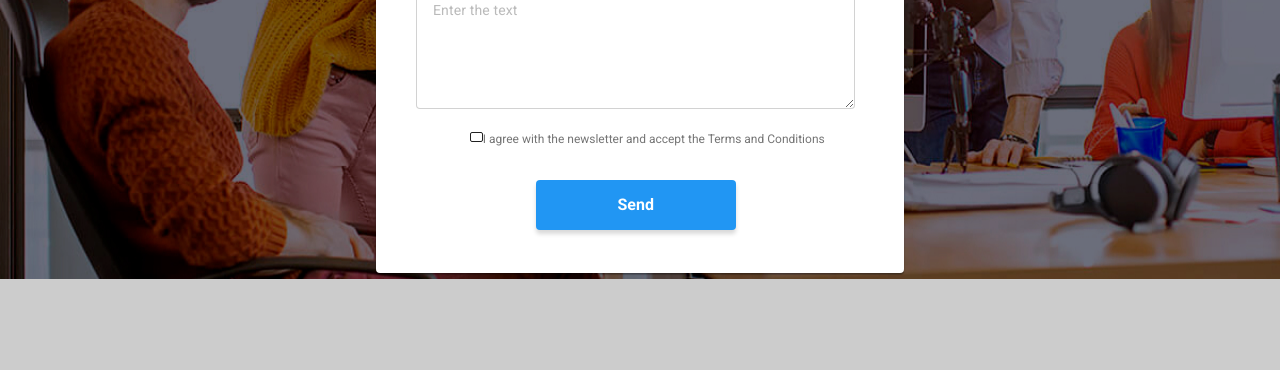
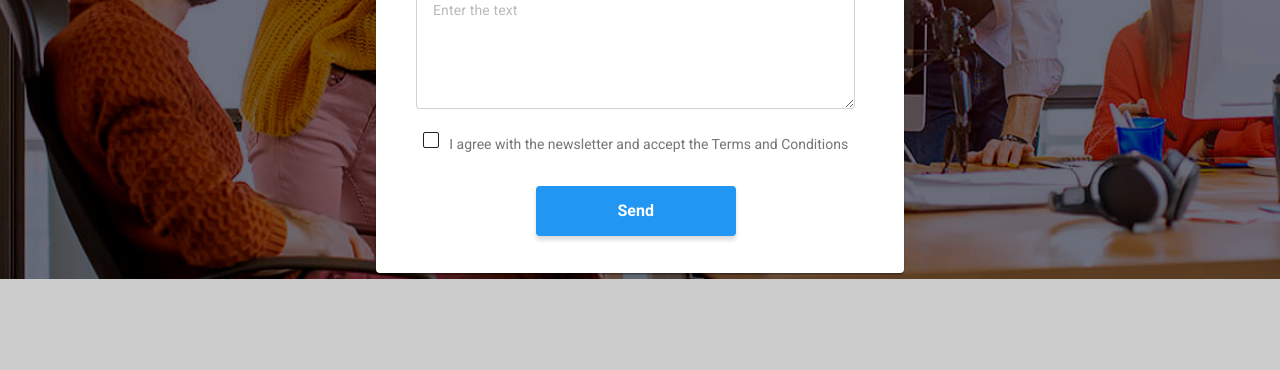
Before and after one commit to reemodo/goit-markup-hw-07, a plain HTML site: page index.html in a window 1280 px wide. Both pictures are taken after a click on the button "Request Our Service". Shown: the part 418-788 px from the top of the page. Drawn offline with nearby package versions, Linux system fonts and the light colour scheme.

Commit message:
add checkmark

```diff
--- a/Styles/styles.css
+++ b/Styles/styles.css
@@ -590,8 +590,10 @@ color: #212121;
     border-radius: 4px;
     color:black;
     outline: none;
+    font-size: 12px;
     transition: color 250ms cubic-bezier(0.4, 0, 0.2, 1), border-color 250ms cubic-bezier(0.4, 0, 0.2, 1);
  }
+
  .order-form-field:hover,  .order-form-field:focus{
         border-color: #2196F3;
         outline: none;
@@ -664,26 +666,31 @@ outline: 0px;
     background-color: #2196F3;
 
  }
- input[type="checkbox"]{
- margin-right: 10px;
+
+ .checkmark-text{
+    font-weight: 400;
+font-size: 14px;
+line-height: 24px;
+margin-left: 10px;
+color: #757575;
  }
 .checkmark {
-    visibility: hidden;
+    appearance: none;
 }
-.checkmark:checked .checkmark-icon{
+.checkmark:checked ~ .checkmark-icon{
     background-color: #2196F3;
+    border-color: #2196F3;
 }
-.checkmark-icon {
-    fill:white;
-    stroke:white;
-    stroke-width:0.2;
-}
+
 .checkmark-icon{
     border: 1px solid #212121;
     border-radius: 2px;
     background-color:white;
     color: white;
-    transition: background-color 250ms cubic-bezier(0.4, 0, 0.2, 1);
+    fill:white;
+    stroke:white;
+    stroke-width:0.2;
+    transition: background-color 250ms cubic-bezier(0.4, 0, 0.2, 1), border-color 250ms cubic-bezier(0.4, 0, 0.2, 1);
 }
 .input-icon {
     position: absolute;
--- a/index.html
+++ b/index.html
@@ -477,8 +477,8 @@
                     </label>
                     <label class="order-form-checkbox-section">
                         <input class="checkmark" type="checkbox" name="checkmark"  />
-                        <svg  class="checkmark-icon"width="13" height="10" ><use href="images/icons.svg#checkmark"></use></svg>
-                        <p class="order-form-text">I agree with the newsletter and accept the Terms and Conditions</p>
+                        <svg  class="checkmark-icon"width="16" height="16" ><use href="images/icons.svg#checkmark"></use></svg>
+                        <p class="checkmark-text">I agree with the newsletter and accept the Terms and Conditions</p>
                     </label>
                     <button class="order-form-button" type="submit">Send</button>
                 </form>
```
